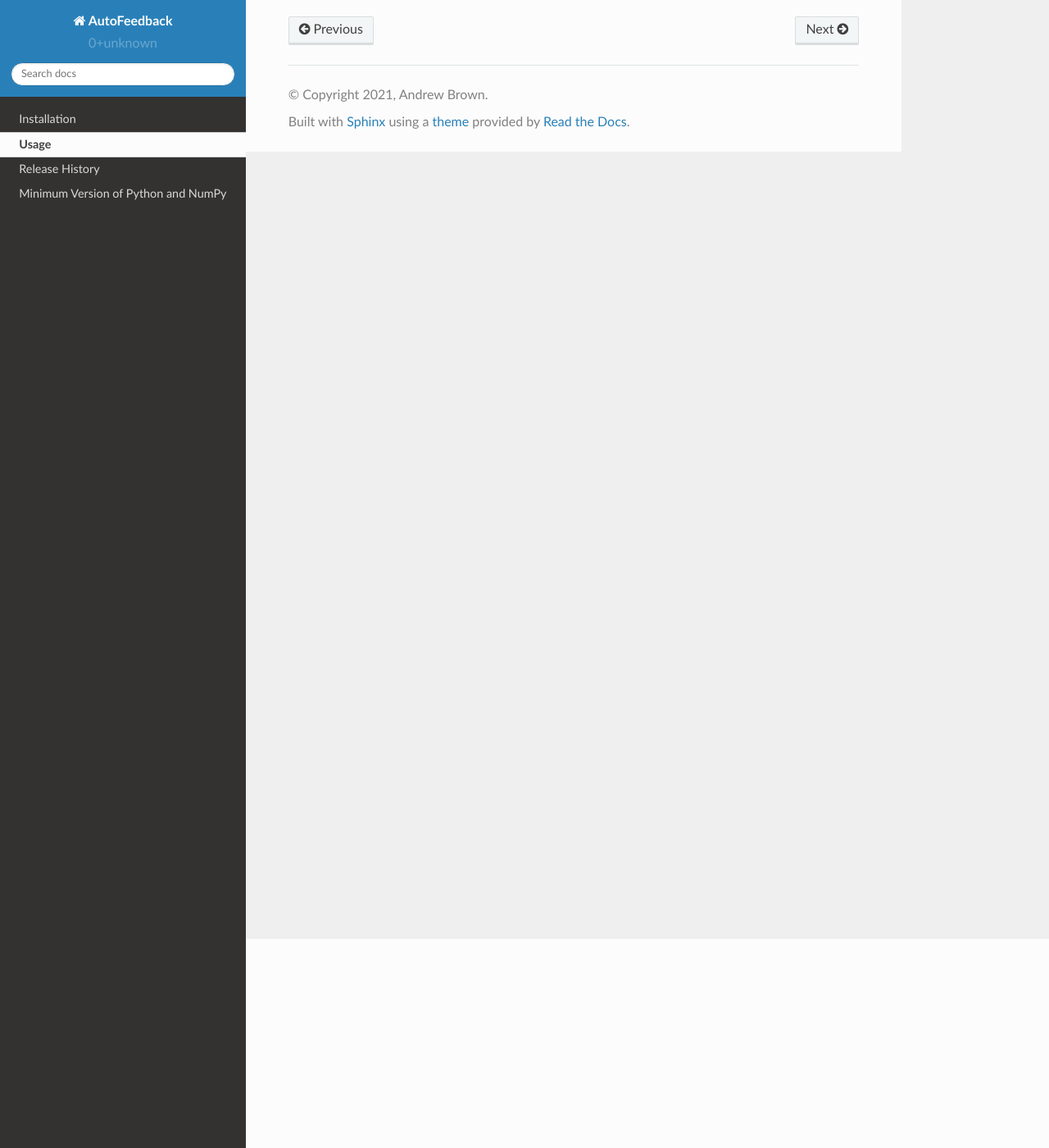
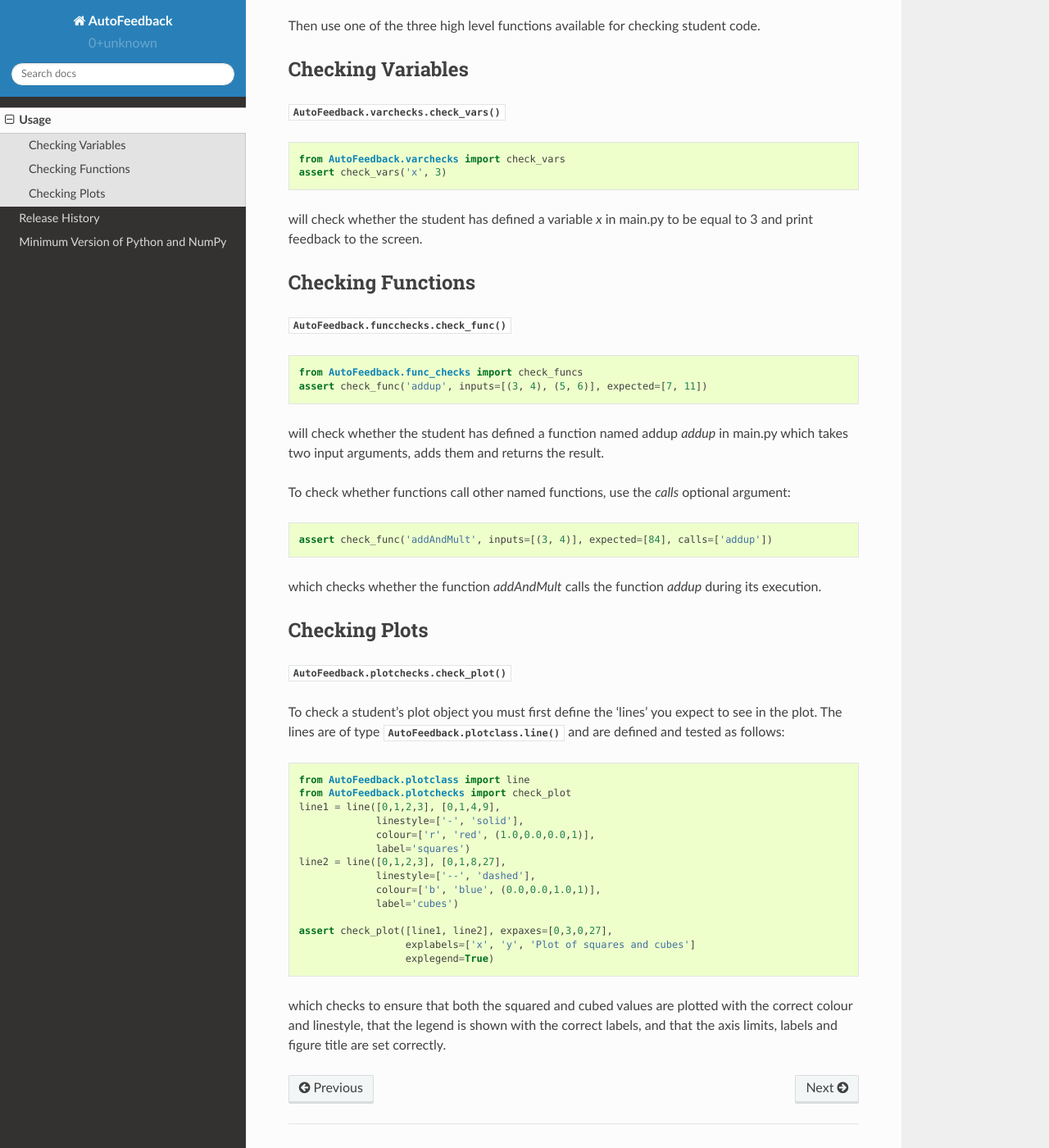
Before and after one commit to abrown41/AutoFeedback, a Sphinx documentation site: the page built from docs/source/usage.rst, in a window 1280 px wide and 1400 px high, scrolled down 255 px. Shown: the whole window at 82% size. Built offline with Sphinx 7.4.7 and the Read the Docs theme 2.0.0, drawn with Linux system fonts in a browser that asks for light colours; pages that are not in the unit, such as notebooks, are missing from menus.

Commit message:
added basic usage instructions

```diff
--- a/README.rst
+++ b/README.rst
@@ -34,6 +34,8 @@ How to use AutoFeedback
 
 AutoFeedback can be installed via pip
 
+.. code:: shell
+
     pip install AutoFeedback
 
 The suite provides three basic checkers: one each for checking variables,
@@ -45,6 +47,8 @@ Installing a local version of AutoFeedback
 
 If you want to develop AutoFeedback you can install a local version of the code.
 
+.. code:: shell
+
     cd <path to AutoFeedback>
     pip install -r requirements-dev.txt -r requirements.txt
     pip install -e .
--- a/docs/source/index.rst
+++ b/docs/source/index.rst
@@ -6,10 +6,11 @@
 AutoFeedback Documentation
 ==========================
 
+.. include:: ../../README.rst
+
 .. toctree::
    :maxdepth: 2
 
-   installation
    usage
    release-history
    min_versions
--- a/docs/source/usage.rst
+++ b/docs/source/usage.rst
@@ -7,3 +7,73 @@ Start by importing AutoFeedback.
 .. code-block:: python
 
     import AutoFeedback
+
+Then use one of the three high level functions available for checking student
+code.
+
+Checking Variables
+==================
+
+:py:meth:`AutoFeedback.varchecks.check_vars`
+
+.. code-block:: python
+
+   from AutoFeedback.varchecks import check_vars
+   assert check_vars('x', 3)
+
+will check whether the student has defined a variable `x` in main.py to be equal to 3 and
+print feedback to the screen.
+
+Checking Functions
+==================
+
+:py:meth:`AutoFeedback.funcchecks.check_func`
+
+.. code-block:: python
+
+   from AutoFeedback.func_checks import check_funcs
+   assert check_func('addup', inputs=[(3, 4), (5, 6)], expected=[7, 11])
+
+will check whether the student has defined a function named addup `addup` in main.py which takes two input arguments, adds them and returns the result.
+
+To check whether functions call other named functions, use the `calls` optional
+argument:
+
+.. code-block:: python
+
+   assert check_func('addAndMult', inputs=[(3, 4)], expected=[84], calls=['addup'])
+
+which checks whether the function `addAndMult` calls the function `addup` during
+its execution.
+
+
+Checking Plots
+==============
+
+:py:meth:`AutoFeedback.plotchecks.check_plot`
+
+To check a student's plot object you must first define the 'lines' you expect to
+see in the plot. The lines are of type :py:meth:`AutoFeedback.plotclass.line`
+and are defined and tested as follows:
+
+
+.. code-block:: python
+
+   from AutoFeedback.plotclass import line
+   from AutoFeedback.plotchecks import check_plot
+   line1 = line([0,1,2,3], [0,1,4,9],
+                linestyle=['-', 'solid'],
+                colour=['r', 'red', (1.0,0.0,0.0,1)],
+                label='squares')
+   line2 = line([0,1,2,3], [0,1,8,27],
+                linestyle=['--', 'dashed'],
+                colour=['b', 'blue', (0.0,0.0,1.0,1)],
+                label='cubes')
+
+   assert check_plot([line1, line2], expaxes=[0,3,0,27],
+                     explabels=['x', 'y', 'Plot of squares and cubes']
+                     explegend=True)
+
+which checks to ensure that both the squared and cubed values are plotted with
+the correct colour and linestyle, that the legend is shown with the correct
+labels, and that the axis limits, labels and figure title are set correctly.
```
Also changed, not shown: RANDOM_VARIABLES.md (+14 -10 lines), docs/source/installation.rst (deleted, +0 -7 lines).
